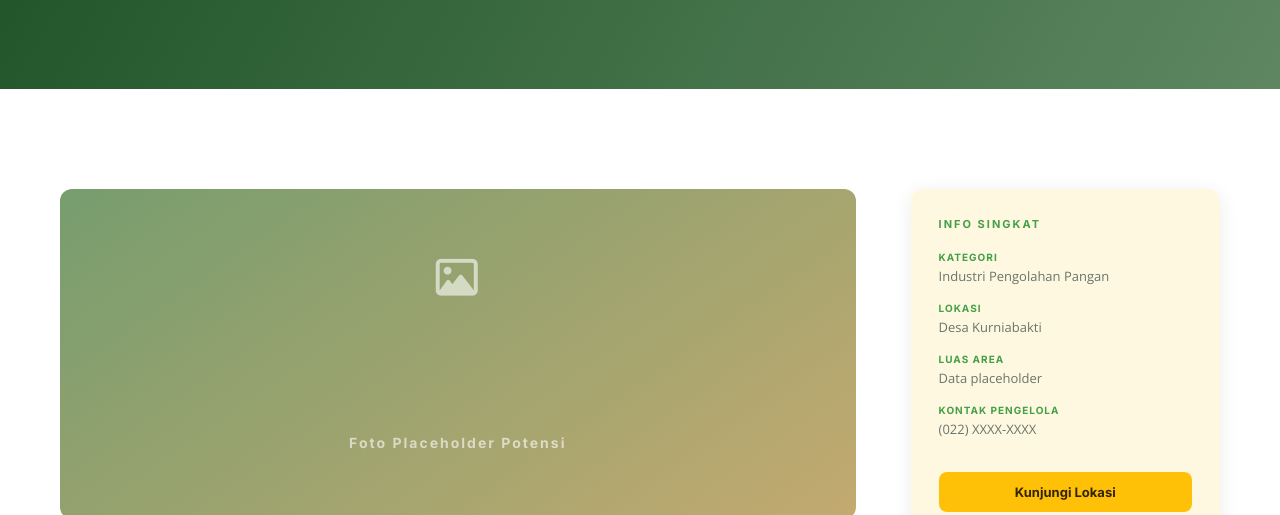
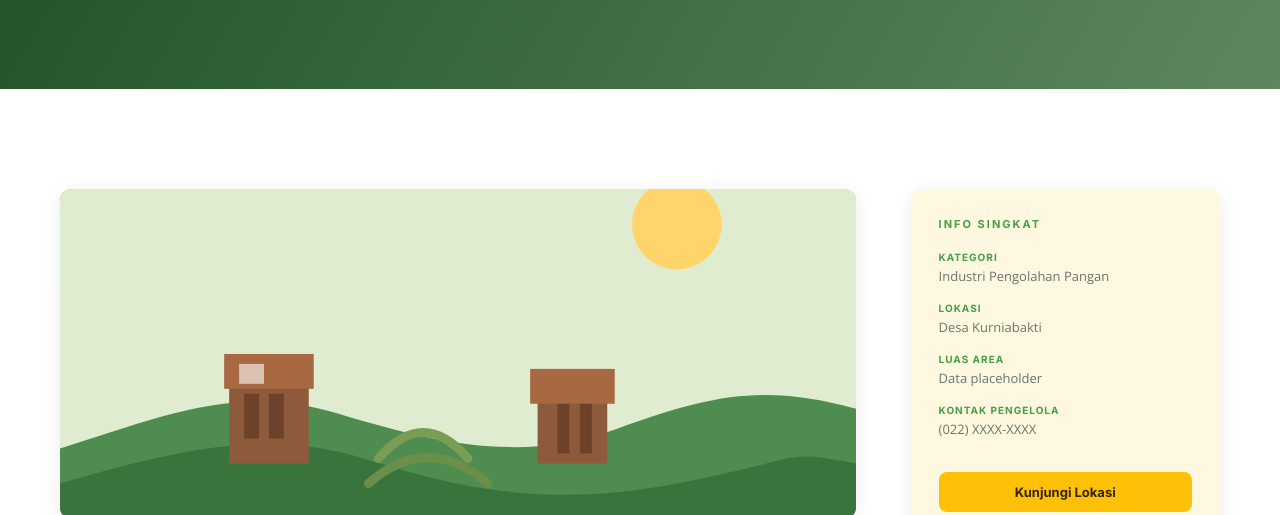
Before and after one commit to Nikiadwi/Kurniabakti, a plain HTML site: page detail-potensi.html in a window 1280 px wide. Shown: the part 435-950 px from the top of the page. Drawn offline with nearby package versions, Linux system fonts and the light colour scheme; grey boxes are pictures that could not be loaded.

Commit message:
foto sementara

```diff
--- a/css/detail.css
+++ b/css/detail.css
@@ -23,23 +23,14 @@
   grid-template-columns: 1.8fr 0.7fr;
   gap: 55px;
 }
-.detail-placeholder {
+.detail-image {
+  width: 100%;
   height: 330px;
+  object-fit: cover;
   border-radius: 12px;
+  margin-bottom: 35px;
+  box-shadow: var(--shadow);
   background: linear-gradient(145deg, #779d6e, #c3aa70);
-  display: grid;
-  place-items: center;
-  color: #ffffff99;
-  font: 700 14px Inter;
-  letter-spacing: 2px;
-  margin-bottom: 35px;
-}
-.detail-placeholder i {
-  font-size: 42px;
-  display: block;
-}
-.detail-placeholder span {
-  text-align: center;
 }
 .detail-content > p:not(.eyebrow) {
   color: var(--muted);
--- a/detail-potensi.html
+++ b/detail-potensi.html
@@ -53,10 +53,12 @@
       <section class="section">
         <div class="container detail-layout">
           <article class="detail-content">
-            <div class="detail-placeholder">
-              <i class="fa-regular fa-image"></i
-              ><span>Foto Placeholder Potensi</span>
-            </div>
+            <img
+              id="detail-image"
+              class="detail-image"
+              src=""
+              alt="Foto potensi desa"
+            />
             <p class="eyebrow">Mengenal lebih dekat</p>
             <h2 id="content-heading">Potensi Unggulan</h2>
             <p>
--- a/js/detail.js
+++ b/js/detail.js
@@ -2,21 +2,32 @@ const data = {
   "tahu-tempe": [
     "Industri Pengolahan Pangan Tahu dan Tempe",
     "Industri Pengolahan Pangan",
+    "assets/img/hero-1.svg",
   ],
-  "pertanian-tanaman-pangan": ["Pertanian Tanaman Pangan", "Pertanian"],
+  "pertanian-tanaman-pangan": [
+    "Pertanian Tanaman Pangan",
+    "Pertanian",
+    "assets/img/hero-2.svg",
+  ],
   "perdagangan-ciawi": [
     "Kawasan Pusat Perdagangan Perkotaan Ciawi",
     "Perdagangan",
+    "assets/img/hero-3.svg",
   ],
 };
 const id = new URLSearchParams(location.search).get("id") || "tahu-tempe";
 const current = data[id] || data["tahu-tempe"];
+const detailImage = document.querySelector("#detail-image");
 document.title = `${current[0]} | Desa Kurniabakti`;
 document.querySelector("#detail-title").textContent = current[0];
 document.querySelector("#content-heading").textContent = current[0];
 document.querySelector("#detail-category").textContent = current[1];
 document.querySelector("#info-category").textContent = current[1];
 document.querySelector("#breadcrumb").textContent = current[0];
+if (detailImage) {
+  detailImage.src = current[2];
+  detailImage.alt = `Foto ${current[0]}`;
+}
 const miniMap = L.map("mini-map", { scrollWheelZoom: false }).setView(
   [-7.15278, 108.13944],
   15,
```
Also changed, not shown: index.html (+13 -3 lines).
